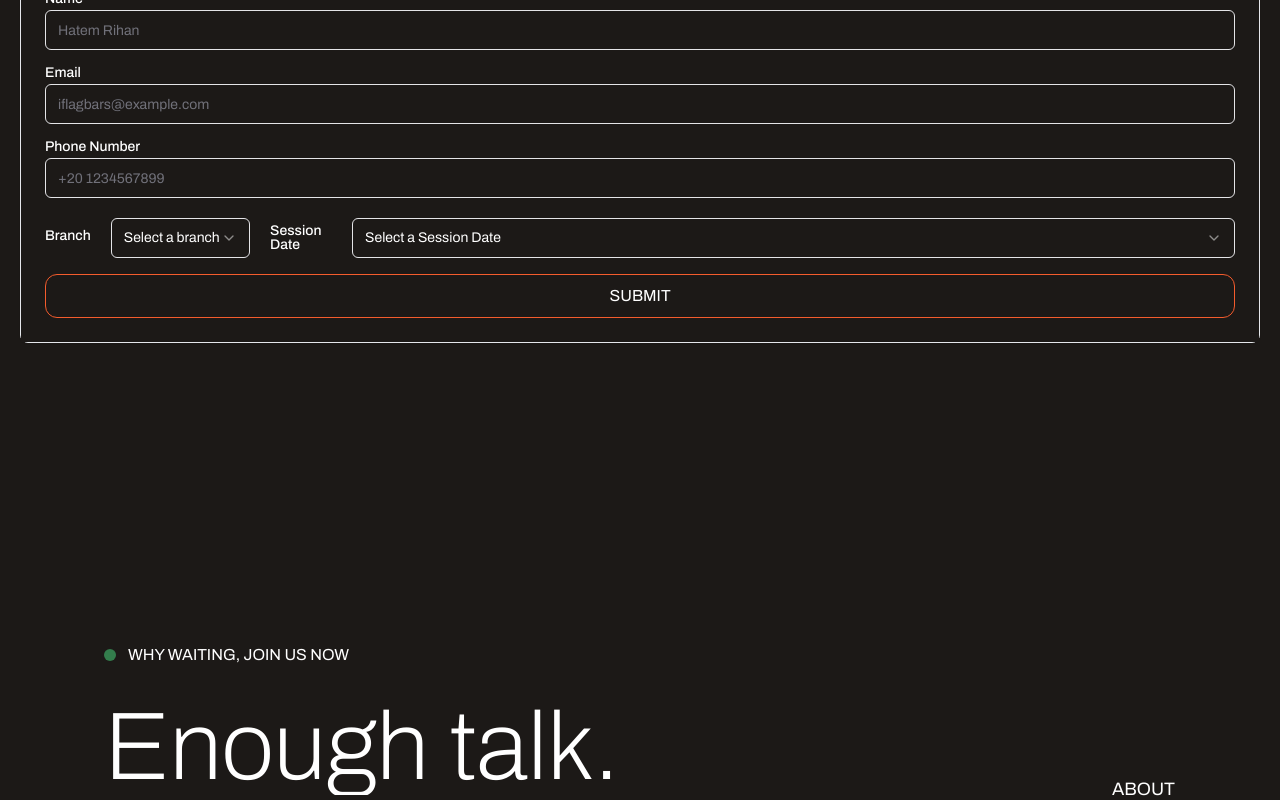
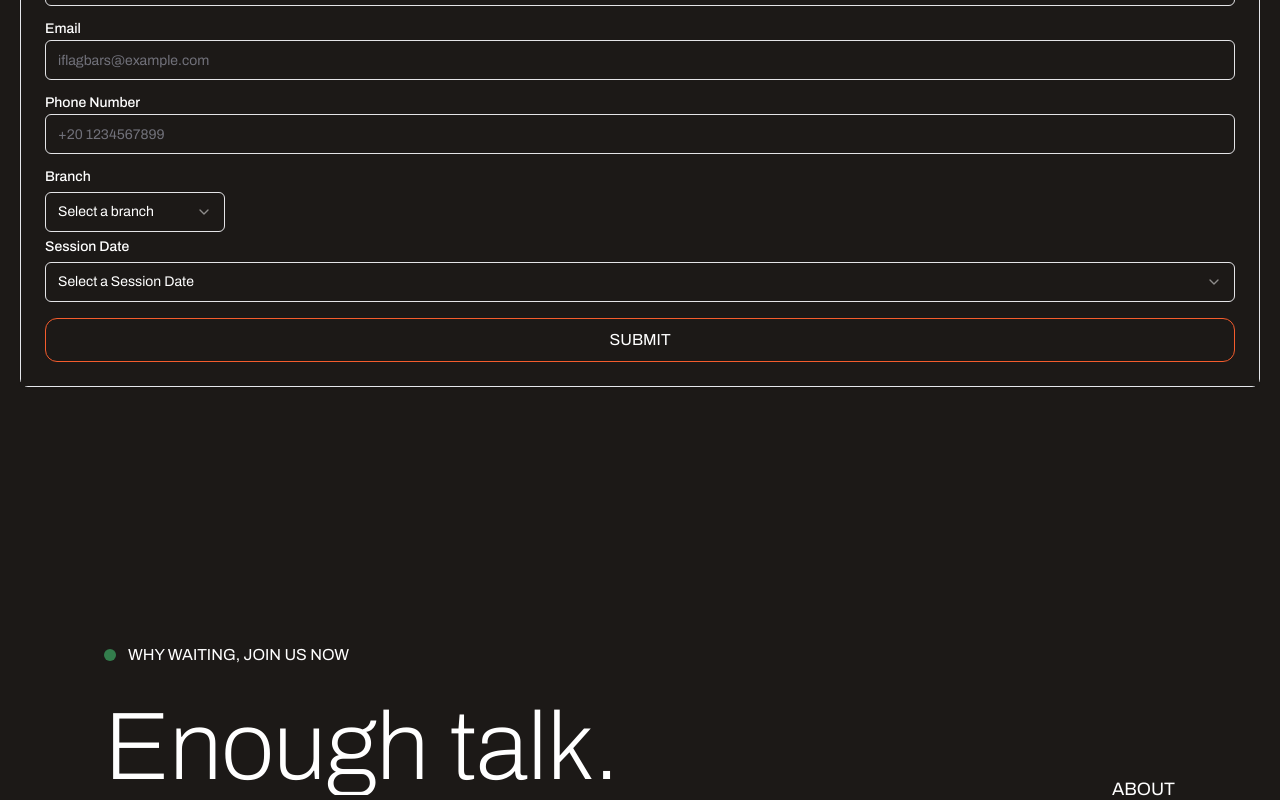
Before and after one commit to hatemrihan/iflag, a Next.js app: page / in a window 1280 px wide. Shown: the part 11200-12000 px from the top of the page. Built offline with nearby package versions, Linux system fonts and the light colour scheme.

Commit message:
chore: update next.config.js with build optimizations

```diff
--- a/src/components/forms/ContactForm.tsx
+++ b/src/components/forms/ContactForm.tsx
@@ -44,7 +44,7 @@ const ContactForm = () => {
     <Label className='text-white'>Phone Number</Label>
     <Input className='bg-stone-900 text-white' name='phone' placeholder='+20 1234567899' />
     </div>
-    <div className='flex flex-row gap-x-5 items-center space-y-1'>
+    <div className='flex flex-row gap-x-5 items-center space-y-1 sm:flex-col sm:gap-y-2 sm:space-y-0 sm:items-start'>
     <Label className='text-white'>Branch</Label>
 <Select name='branch'>
 <SelectTrigger className="w-[180px] bg-stone-900 text-white">
--- a/src/sections/Header.tsx
+++ b/src/sections/Header.tsx
@@ -146,8 +146,8 @@ if (isOpen) {
   ))}
 </nav>
     </div>
-    <div className="fixed top-0 left-0 w-full mix-blend-difference backdrop-blur-md z-10">
-    <div className="fixed top-0 left-0 w-full z-10">
+    <div className="fixed top-0 left-0 w-full mix-blend-difference backdrop-blur-md  z-10">
+    <div className="fixed top-0 left-0 w-full z-10 ">
 
 </div>
 <div className="container !max-w-full">
```
